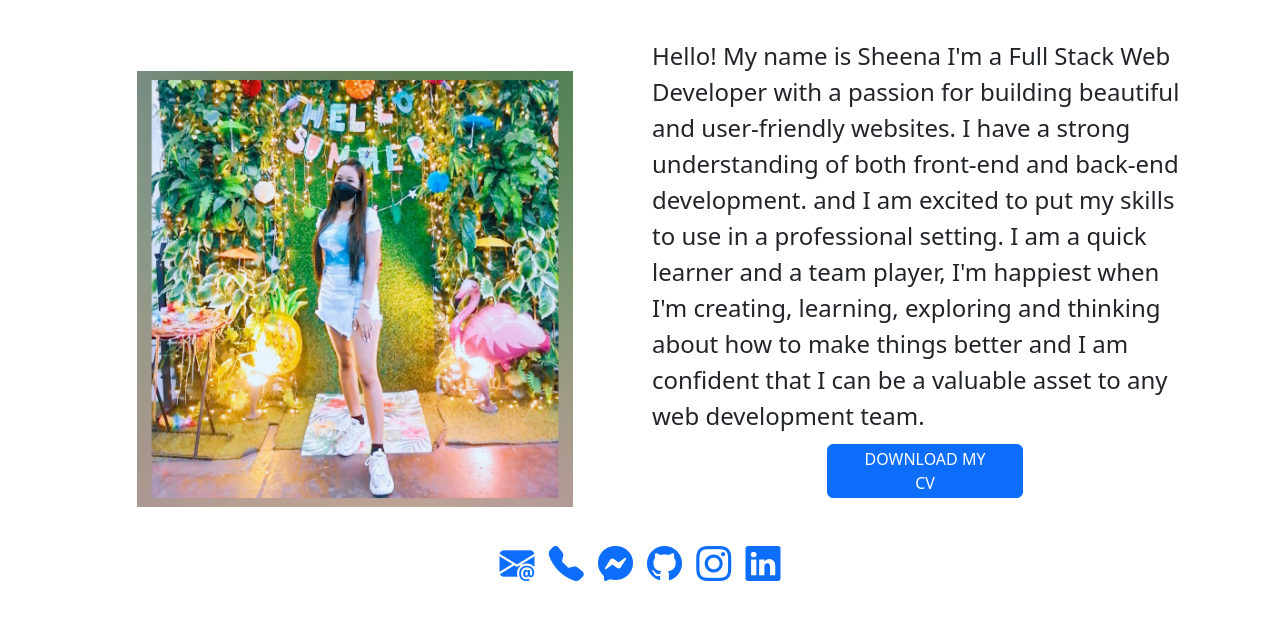
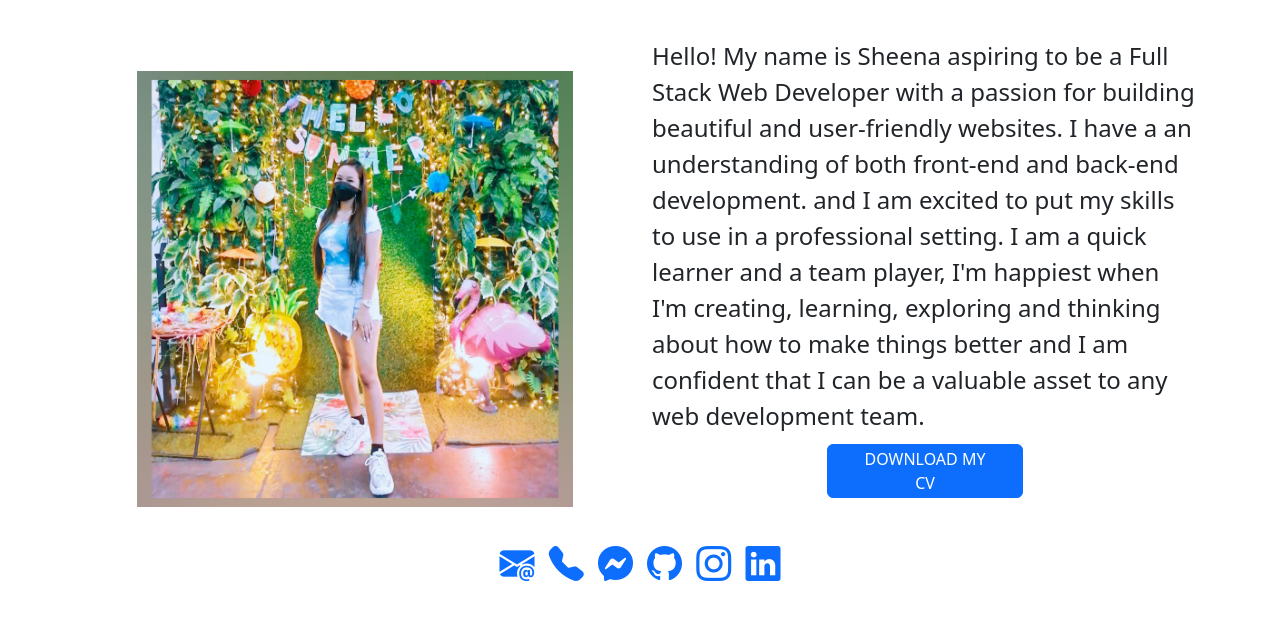
Before and after one commit to sheenabanastas/sheenabanastas.githib.io, a plain HTML site: page aboutme.html in a window 1280 px wide. Shown: the part 221-840 px from the top of the page. Drawn offline with nearby package versions, Linux system fonts and the light colour scheme.

Commit message:
Final update

```diff
--- a/aboutme.html
+++ b/aboutme.html
@@ -19,24 +19,20 @@
                 <li class="nav-item"><a href="contactme.html" class="nav-link">Contact Me</a></li>
               </ul>
             </header>
-
+            <!---------ABOUT ME---------->
             <div class="container-intro mt-4">
                 <div>
-                    <p class="about-me">
-                        About Me
-                    </p>
+                    <p class="about-me">About Me</p>
                     <small class="myintro">My introduction</small>
                 </div>
             </div>
-
             <div class="container mt-4">
                 <div class="row">
                     <div class="col-12 col-lg-6 order-2 order-lg-1" style="align-items: center; display: flex; flex-direction: column; margin: auto 0;">
                         <div class="fs-4 mt-2">
-                            Hello! My name is Sheena I'm a Full Stack Web Developer with a passion for building beautiful and user-friendly websites.
-                            I have a strong understanding of both front-end and back-end development. and I am excited to put my skills to use in a professional setting.
+                            Hello! My name is Sheena aspiring to be a Full Stack Web Developer with a passion for building beautiful and user-friendly websites.
+                            I have a an understanding of both front-end and back-end development. and I am excited to put my skills to use in a professional setting.
                             I am a quick learner and a team player, I'm happiest when I'm creating, learning, exploring and thinking about how to make things better and I am confident that I can be a valuable asset to any web development team.
-
                         </div>
                         <button class="btn btn-primary" style="margin-top: 10px;">
                             <a href="assets/img/Sheena_resume.pdf" download class="btn btn-primary">DOWNLOAD MY CV</a>
```
Also changed, not shown: index.html (+2 -6 lines), assets/img/img1.jpg.
